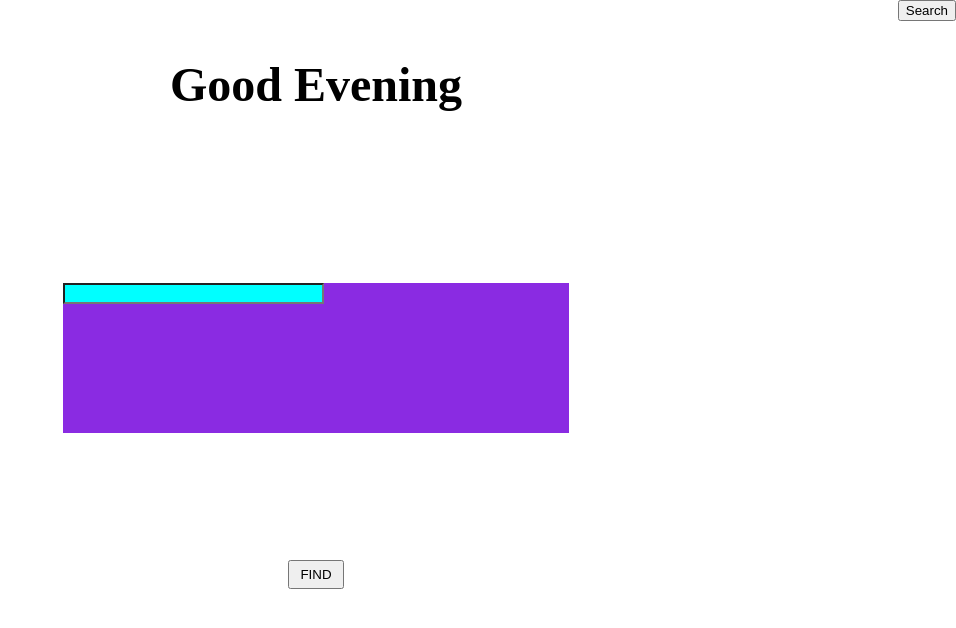
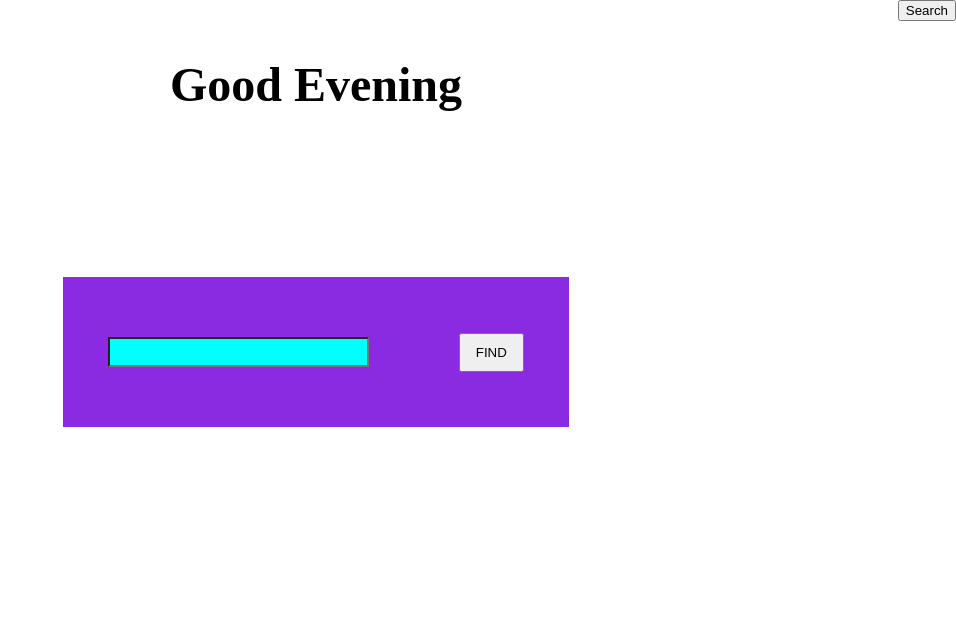
Before and after one commit to ZacharyJorg/React-project, a React (Vite) app: page / in a window 1280 px wide. Both pictures are taken after a click on the button "Search". Shown: the top 628 px of the page, without its empty margins (324-1280 px from the left). Built offline with nearby package versions, Linux system fonts and the light colour scheme.

Commit message:
Fixed search bar and button

```diff
--- a/src/components/SideBar.css
+++ b/src/components/SideBar.css
@@ -1,16 +1,17 @@
 .findButton{
-    position: fixed;
-    padding: 5px 10px;
-    top: 70vh;
+    text-align: center;
+    padding: 10px 15px;
 }
 
 .backdrop{
     display: flex;
-    align-items: start;
+    align-items: center;
     justify-items: flex-start;
     background-color: blueviolet;
+    justify-content: space-around;
     height: 150px;
-    width: 60%;
+    width: 80%;
+    margin-bottom: 12px;
 }
 
 @media screen and (min-width: 950px) {
@@ -22,6 +23,7 @@
 .cityInput{
     background-color: aqua;
     width: 50%;
+    height: 3vh;
 }
 
 .searchButton{
--- a/src/components/SideBar.jsx
+++ b/src/components/SideBar.jsx
@@ -33,8 +33,8 @@ export function Nav (){
         <>
         <div className="backdrop">
             <input type='text' className="cityInput"></input>
+            <button className="findButton">FIND</button>
         </div>
-            <button className="findButton">FIND</button>
         </>
     )
 }
```
